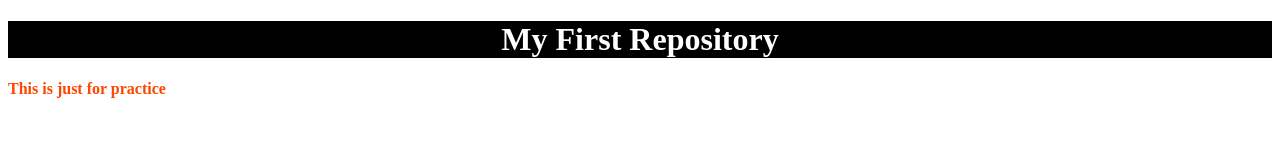
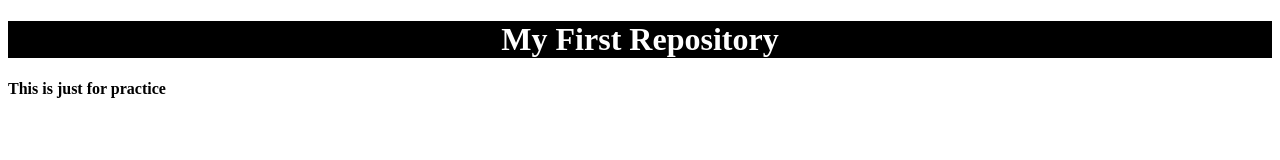
Before and after one commit to Parvez-Rahman100/my-first-repo, a plain HTML site: page index.html in a window 1280 px wide. Drawn offline with Linux system fonts and the light colour scheme.

Commit message:
removed h4 style

```diff
--- a/style.css
+++ b/style.css
@@ -3,6 +3,3 @@ h1{
     background-color: black;
     text-align:center;
 }
-h4{
-    color:orangered;
-}
```
